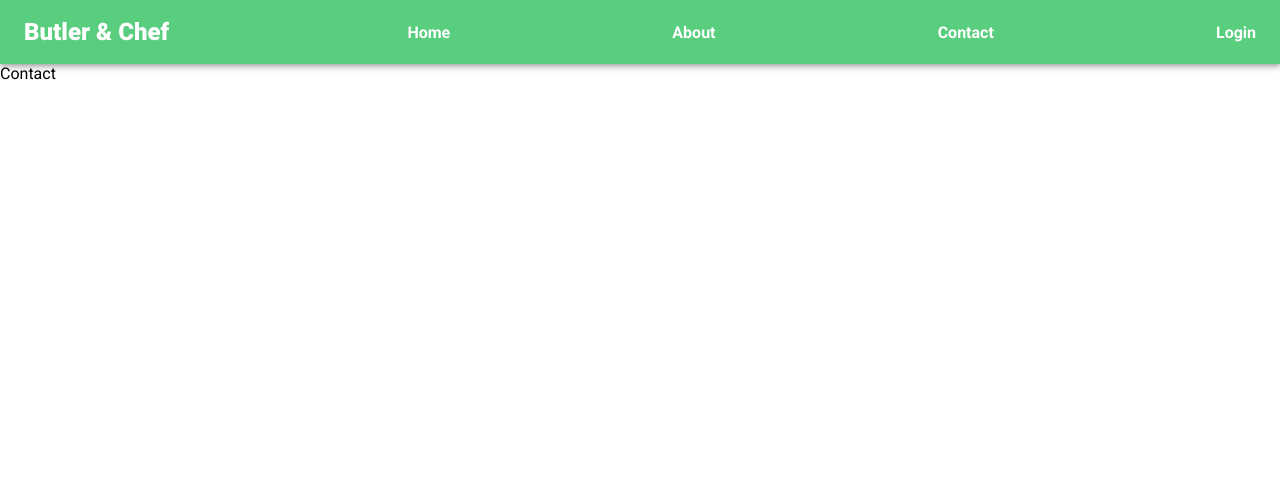
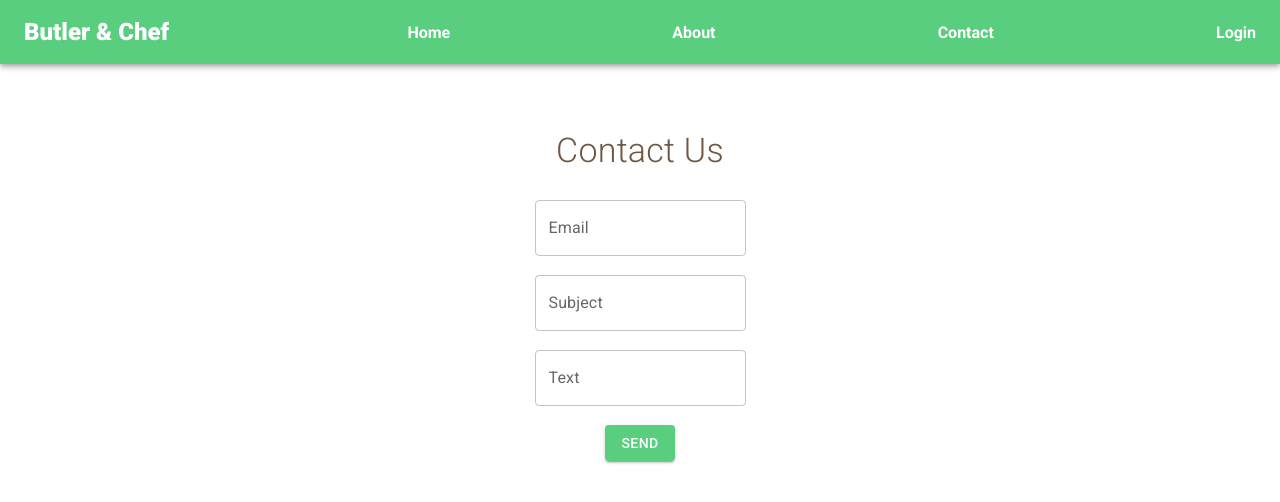
Before and after one commit to MariamElZaatari/react_authentication_app, a React (Create React App) app: page /contact in a window 1280 px wide. Shown: the top 502 px of the page. Built offline with nearby package versions, Linux system fonts and the light colour scheme.

Commit message:
Contact Design Added

```diff
--- a/src/pages/Contact.js
+++ b/src/pages/Contact.js
@@ -1,7 +1,57 @@
-import React from 'react'
+import React,{useState} from 'react'
+import Typography from '@mui/material/Typography';
+import Container from '@mui/material/Container';
+import TextField from '@mui/material/TextField';
+import Button from '@mui/material/Button';
 
 export default function Contact() {
+
+  const [email, setEmail] = useState();
+  const [emailError, setEmailError] = useState(false);
+  const emailHandler = (subject) => {
+    setEmailError(false);
+    setEmail(subject);
+  }
+
+  const [subject, setSubject] = useState();
+  const [subjectError, setSubjectError] = useState(false);
+  const subjectHandler = (subject) => {
+    setSubjectError(false);
+    setSubject(subject);
+  }
+
+  const [text, setText] = useState();
+  const [textError, setTextError] = useState(false);
+  const textHandler = (subject) => {
+    setTextError(false);
+    setText(subject);
+  }
+
   return (
-    <div>Contact</div>
+    <div>
+      <Container maxWidth="lg" className="section" align="center">
+        <Typography gutterBottom variant="h4" component="div" pt={2} pb={2} align="center" fontWeight={300} className="clr_brown_text">
+          Contact Us
+        </Typography>
+        <TextField
+          error={emailError}
+          color="success"
+          label="Email"
+          onChange={(e) => emailHandler(e.target.value)}
+        /><br/><br/>
+        <TextField
+          error={subjectError}
+          color="success"
+          label="Subject"
+          onChange={(e) => subjectHandler(e.target.value)}
+        /><br/><br/>
+        <TextField
+          error={textError}
+          color="success"
+          label="Text"
+          onChange={(e) => textHandler(e.target.value)}
+        /><br/><br/>
+        <Button className="clr_green" variant="contained">Send</Button>
+      </Container></div>
   )
 }
```
